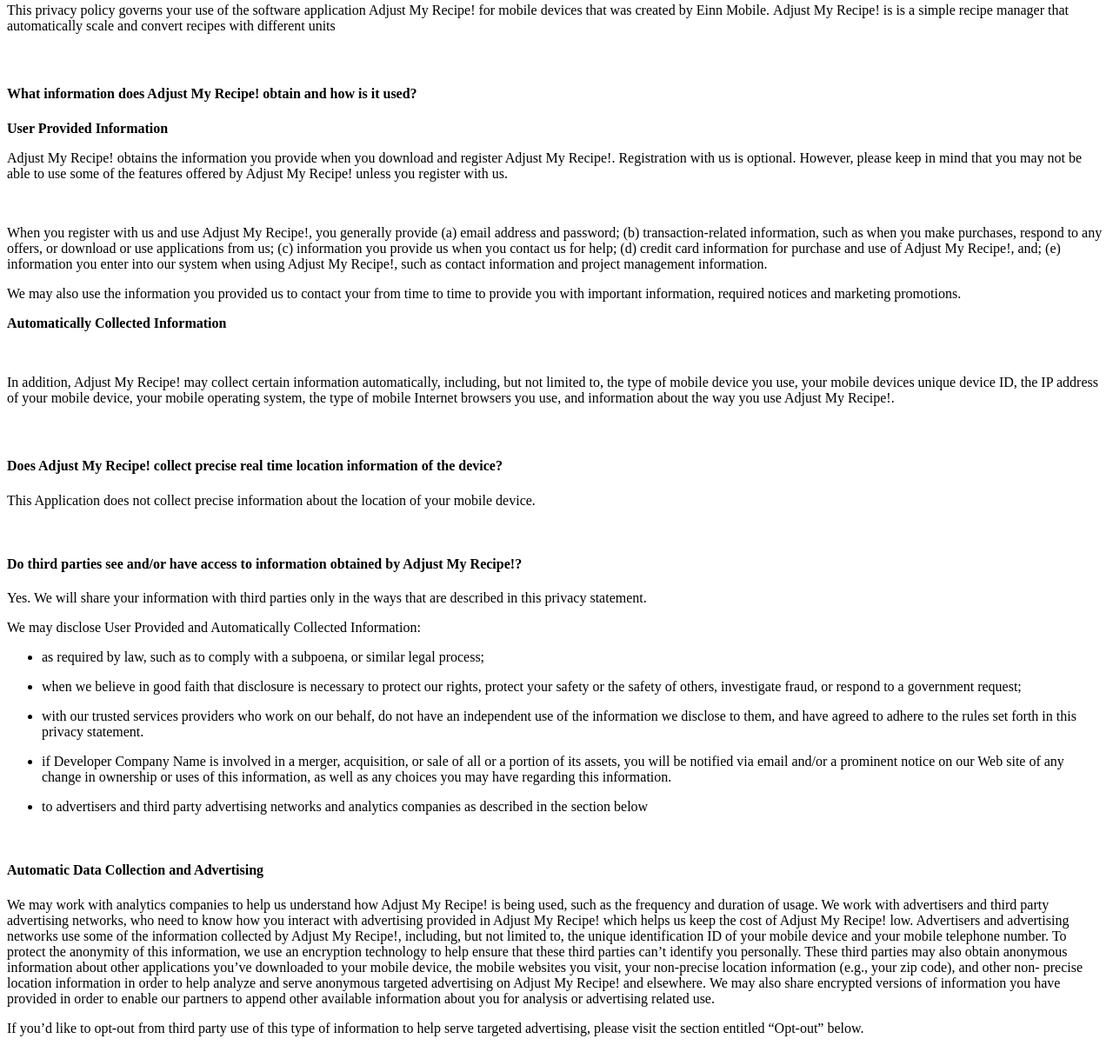
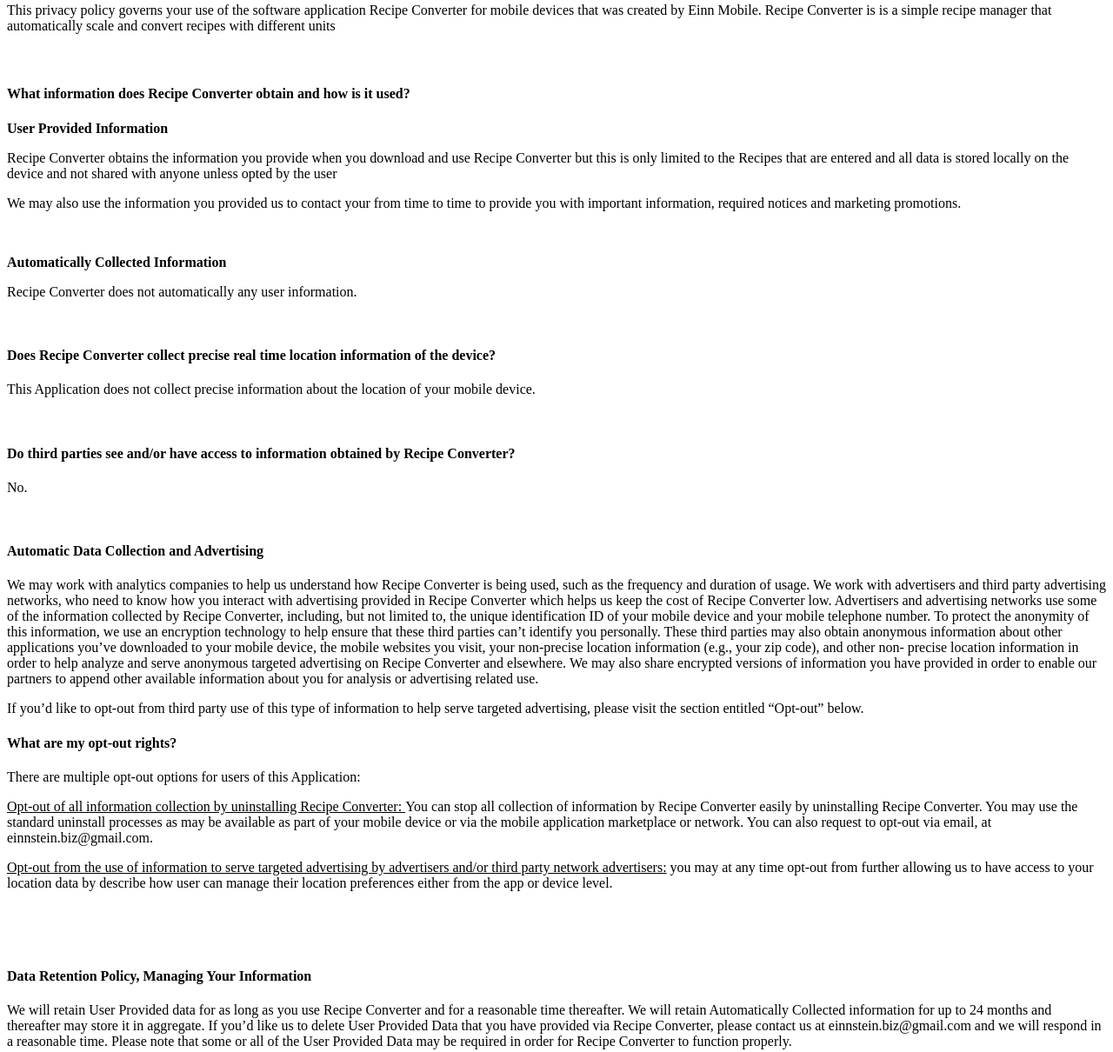
Before and after one commit to einnmobile/repo, a plain HTML site: page docs/index.html in a window 1280 px wide. Shown: the part 52-1262 px from the top of the page at 87% size. Drawn offline with Linux system fonts and the light colour scheme.

Commit message:
Update index.html

```diff
--- a/docs/index.html
+++ b/docs/index.html
@@ -1,55 +1,45 @@
 <h2 style="text-align: center;">PRIVACY POLICY</h2>
 <p></p>
-<p>This privacy policy governs your use of the software application Adjust My Recipe! for mobile devices that was created by&nbsp;Einn Mobile.&nbsp;Adjust My Recipe! is&nbsp;is a simple recipe manager that automatically scale and convert recipes with different units&nbsp;</p>
+<p>This privacy policy governs your use of the software application Recipe Converter for mobile devices that was created by&nbsp;Einn Mobile.&nbsp;Recipe Converter is&nbsp;is a simple recipe manager that automatically scale and convert recipes with different units&nbsp;</p>
 <h4>&nbsp;</h4>
-<h4>What information does Adjust My Recipe! obtain and how is it used?</h4>
+<h4>What information does Recipe Converter obtain and how is it used?</h4>
 <p></p>
 <p><strong>User Provided Information</strong>&nbsp;</p>
-<p>Adjust My Recipe! obtains the information you provide when you download and register Adjust My Recipe!.&nbsp;Registration with us is optional. However, please keep in mind that you may not be able to use some of the features offered by Adjust My Recipe! unless you register with us.</p>
+<p>Recipe Converter obtains the information you provide when you download and use Recipe Converter but this is only limited to the Recipes that are entered and all data is stored locally on the device and not shared with anyone unless opted by the user</p>
+ <p></p>
+<p>We may also use the information you provided us to contact your from time to time to provide you with important information, required notices and marketing promotions.</p>
+<p>&nbsp;</p>
+<p><strong>Automatically Collected Information</strong>&nbsp;</p>
+<p>Recipe Converter does not automatically any user information.</p>
 <p></p>
 <p>&nbsp;</p>
-<p>When you register with us and use Adjust My Recipe!, you generally provide&nbsp;(a) email address and password; (b) transaction-related information, such as when you make purchases, respond to any offers, or download or use applications from us; (c) information you provide us when you contact us for help; (d) credit card information for purchase and use of Adjust My Recipe!, and; (e) information you enter into our system when using Adjust My Recipe!, such as contact information and project management information.</p>
-<p></p>
-<p>We may also use the information you provided us to contact your from time to time to provide you with important information, required notices and marketing promotions.</p>
-<p><strong>Automatically Collected Information</strong>&nbsp;</p>
-<p>&nbsp;</p>
-<p>In addition, Adjust My Recipe! may collect certain information automatically, including, but not limited to, the type of mobile device you use, your mobile devices unique device ID, the IP address of your mobile device, your mobile operating system, the type of mobile Internet browsers you use, and information about the way you use Adjust My Recipe!.&nbsp;</p>
-<p></p>
-<h4>&nbsp;</h4>
-<h4>Does Adjust My Recipe! collect precise real time location information of the device?</h4>
+<h4>Does Recipe Converter collect precise real time location information of the device?</h4>
 <p></p>
 <p>This Application does not collect precise information about the location of your mobile device.&nbsp;</p>
 <p>&nbsp;</p>
-<h4>Do third parties see and/or have access to information obtained by Adjust My Recipe!?</h4>
+<h4>Do third parties see and/or have access to information obtained by Recipe Converter?</h4>
 <p></p>
-<p>Yes. We will share your information with third parties only in the ways that are described in this privacy statement.</p>
-<p>We may disclose User Provided and Automatically Collected Information:</p>
-<ul>
- <li> <p>as required by law, such as to comply with a subpoena, or similar legal process;</p> </li>
- <li> <p>when we believe in good faith that disclosure is necessary to protect our rights, protect your safety or the safety of others, investigate fraud, or respond to a&nbsp;government request;</p> </li>
- <li> <p>with our trusted services providers who work on our behalf, do not have an&nbsp;independent use of the information we disclose to them, and have agreed to adhere&nbsp;to the rules set forth in this privacy statement.</p> </li>
- <li> <p>if&nbsp;Developer Company Name&nbsp;is involved in a merger, acquisition, or sale of all or a&nbsp;portion of its assets, you will be notified via email and/or a prominent notice on our Web site of any change in ownership or uses of this information, as well as any choices you may have regarding this information.</p> </li>
- <li>to advertisers and third party advertising networks and analytics companies as described in the section below</li>
-</ul>
+<p>No.</p>
+
 <p>&nbsp;</p>
 <h4>Automatic Data Collection and Advertising</h4>
 <p></p>
-<p>We may work with analytics companies to help us understand how Adjust My Recipe! is being used, such as the frequency and duration of usage. We work with advertisers and third party advertising networks, who need to know how you interact with advertising provided in Adjust My Recipe! which helps us keep the cost of Adjust My Recipe! low. Advertisers and advertising networks use some of the information collected by Adjust My Recipe!, including, but not limited to,&nbsp;the unique identification ID of your mobile device and your mobile telephone number.&nbsp;To protect the anonymity of this information, we use&nbsp;an encryption technology to help ensure that these third parties can’t identify you personally. These third parties may also obtain anonymous information about other applications you’ve downloaded to your mobile device, the mobile websites you visit, your non-precise location information (e.g., your zip code), and other non- precise location information in order to help analyze and serve anonymous targeted advertising on Adjust My Recipe! and elsewhere.&nbsp;We may also share encrypted versions of information you have provided in order to enable our partners to append other available information about you for analysis or advertising related use.&nbsp;</p>
+<p>We may work with analytics companies to help us understand how Recipe Converter is being used, such as the frequency and duration of usage. We work with advertisers and third party advertising networks, who need to know how you interact with advertising provided in Recipe Converter which helps us keep the cost of Recipe Converter low. Advertisers and advertising networks use some of the information collected by Recipe Converter, including, but not limited to,&nbsp;the unique identification ID of your mobile device and your mobile telephone number.&nbsp;To protect the anonymity of this information, we use&nbsp;an encryption technology to help ensure that these third parties can’t identify you personally. These third parties may also obtain anonymous information about other applications you’ve downloaded to your mobile device, the mobile websites you visit, your non-precise location information (e.g., your zip code), and other non- precise location information in order to help analyze and serve anonymous targeted advertising on Recipe Converter and elsewhere.&nbsp;We may also share encrypted versions of information you have provided in order to enable our partners to append other available information about you for analysis or advertising related use.&nbsp;</p>
 <p></p>
 <p>If you’d like to opt-out from third party use of this type of information to help serve targeted advertising, please visit the section entitled “Opt-out” below.&nbsp;</p>
 <h4>What are my opt-out rights?</h4>
 <p></p>
 <p>There are multiple opt-out options for users of this Application: &nbsp; &nbsp;</p>
-<p><u>Opt-out of all information collection by uninstalling Adjust My Recipe!:&nbsp;</u>You can stop all collection of information by Adjust My Recipe! easily by uninstalling Adjust My Recipe!. You may use the standard uninstall processes as may be available as part of your mobile device or via the mobile application marketplace or network. You can also request to opt-out via email, at einnstein.pub@gmail.com.</p>
+<p><u>Opt-out of all information collection by uninstalling Recipe Converter:&nbsp;</u>You can stop all collection of information by Recipe Converter easily by uninstalling Recipe Converter. You may use the standard uninstall processes as may be available as part of your mobile device or via the mobile application marketplace or network. You can also request to opt-out via email, at einnstein.biz@gmail.com.</p>
 <p><u>Opt-out from the use of information to serve targeted advertising by advertisers and/or third party network advertisers:</u> you may at any time opt-out from further allowing us to have access to your location data by describe&nbsp;how user can manage their location preferences either from the app or device level.&nbsp;</p>
 <p>&nbsp;</p>
 <p>&nbsp;&nbsp;</p>
 <h4><strong>Data Retention Policy, Managing Your Information</strong></h4>
-<p>We will retain User Provided data for as long as you use Adjust My Recipe! and for a reasonable time thereafter. We will retain Automatically Collected information for up to 24 months&nbsp;and thereafter may store it in aggregate. If you’d like us to delete User Provided Data that you have provided via Adjust My Recipe!, please contact us at&nbsp;einnstein.pub@gmail.com&nbsp;and we will respond in a reasonable time. Please note that some or all of the User Provided Data may be required in order for Adjust My Recipe! to function properly.</p>
+<p>We will retain User Provided data for as long as you use Recipe Converter and for a reasonable time thereafter. We will retain Automatically Collected information for up to 24 months&nbsp;and thereafter may store it in aggregate. If you’d like us to delete User Provided Data that you have provided via Recipe Converter, please contact us at&nbsp;einnstein.biz@gmail.com&nbsp;and we will respond in a reasonable time. Please note that some or all of the User Provided Data may be required in order for Recipe Converter to function properly.</p>
 <p>&nbsp;</p>
 <h4><strong>Children</strong></h4>
 <p></p>
-<p>We do not use Adjust My Recipe! to knowingly solicit data from or market to children under the age of 13. If a parent or guardian becomes aware that his or her child has provided us with information without their consent, he or she should contact us at&nbsp;einnstein.pub@gmail.com. We will delete such information from our files within a reasonable time.</p>
+<p>We do not use Recipe Converter to knowingly solicit data from or market to children under the age of 13. If a parent or guardian becomes aware that his or her child has provided us with information without their consent, he or she should contact us at&nbsp;einnstein.biz@gmail.com. We will delete such information from our files within a reasonable time.</p>
 <h4>&nbsp;</h4>
 <h4><strong>Security</strong></h4>
 <p></p>
@@ -59,7 +49,7 @@
 <p>This Privacy Policy may be updated from time to time for any reason. We will notify you of any changes to our Privacy Policy by posting the new Privacy Policy&nbsp;here&nbsp;and&nbsp;informing you via email or text message. You are advised to consult this Privacy Policy regularly for any changes, as continued use is deemed approval of all changes. You can check the history of this policy by clicking here.</p>
 <p>&nbsp;</p>
 <h4><strong>Your Consent</strong></h4>
-<p>By using Adjust My Recipe!, you are consenting to our processing of your information as set forth in this Privacy Policy now and as amended by us. &quot;Processing,” means using cookies on a computer/hand held device or using or touching information in any way, including, but not limited to, collecting, storing, deleting, using, combining and disclosing information, all of which activities will take place in the United States. If you reside outside the United States&nbsp;your information will be transferred, processed and stored there under United States&nbsp;privacy standards.&nbsp;</p>
+<p>By using Recipe Converter, you are consenting to our processing of your information as set forth in this Privacy Policy now and as amended by us. &quot;Processing,” means using cookies on a computer/hand held device or using or touching information in any way, including, but not limited to, collecting, storing, deleting, using, combining and disclosing information, all of which activities will take place in the United States. If you reside outside the United States&nbsp;your information will be transferred, processed and stored there under United States&nbsp;privacy standards.&nbsp;</p>
 <p>&nbsp;</p>
 <h4>Contact us</h4>
-<p>If you have any questions regarding privacy while using Adjust My Recipe!, or have questions about our practices, please contact us via email at&nbsp;einnstein.pub@gmail.com.</p>
+<p>If you have any questions regarding privacy while using Recipe Converter, or have questions about our practices, please contact us via email at&nbsp;einnstein.biz@gmail.com.</p>
```
